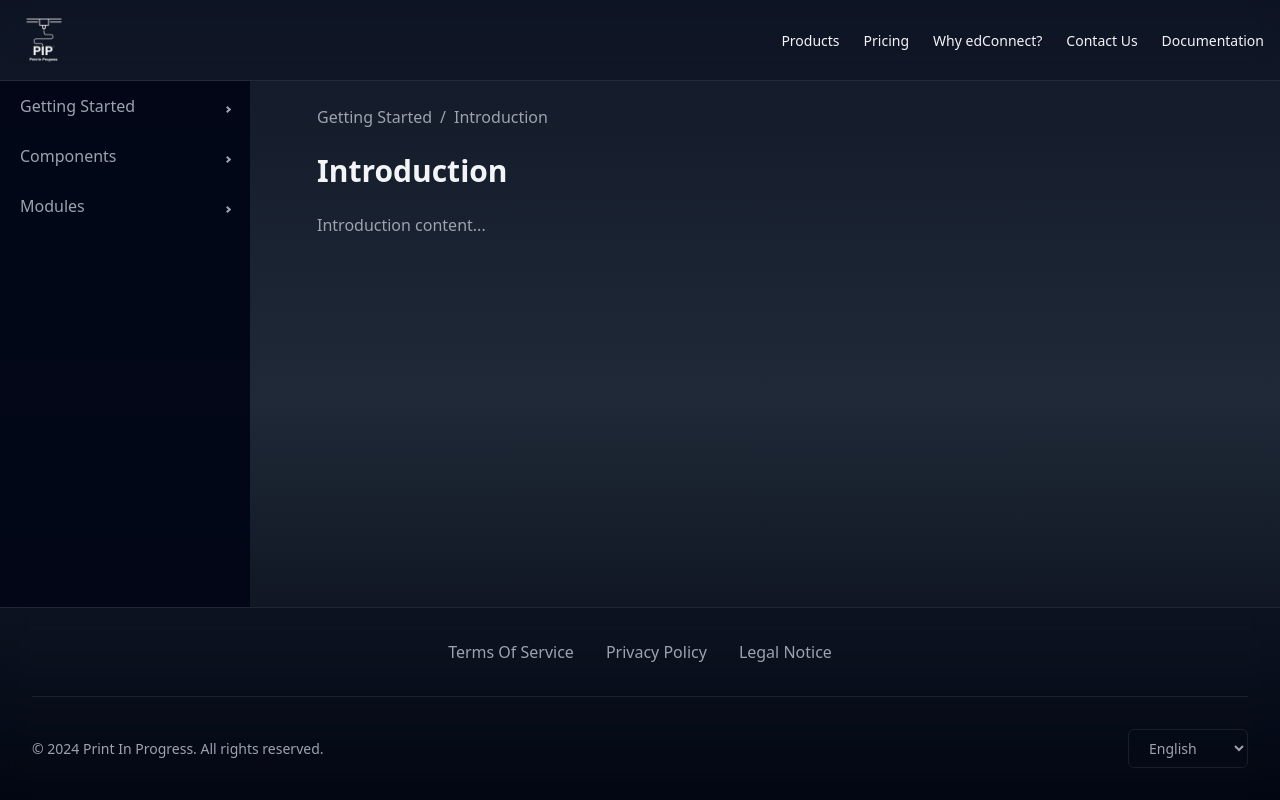
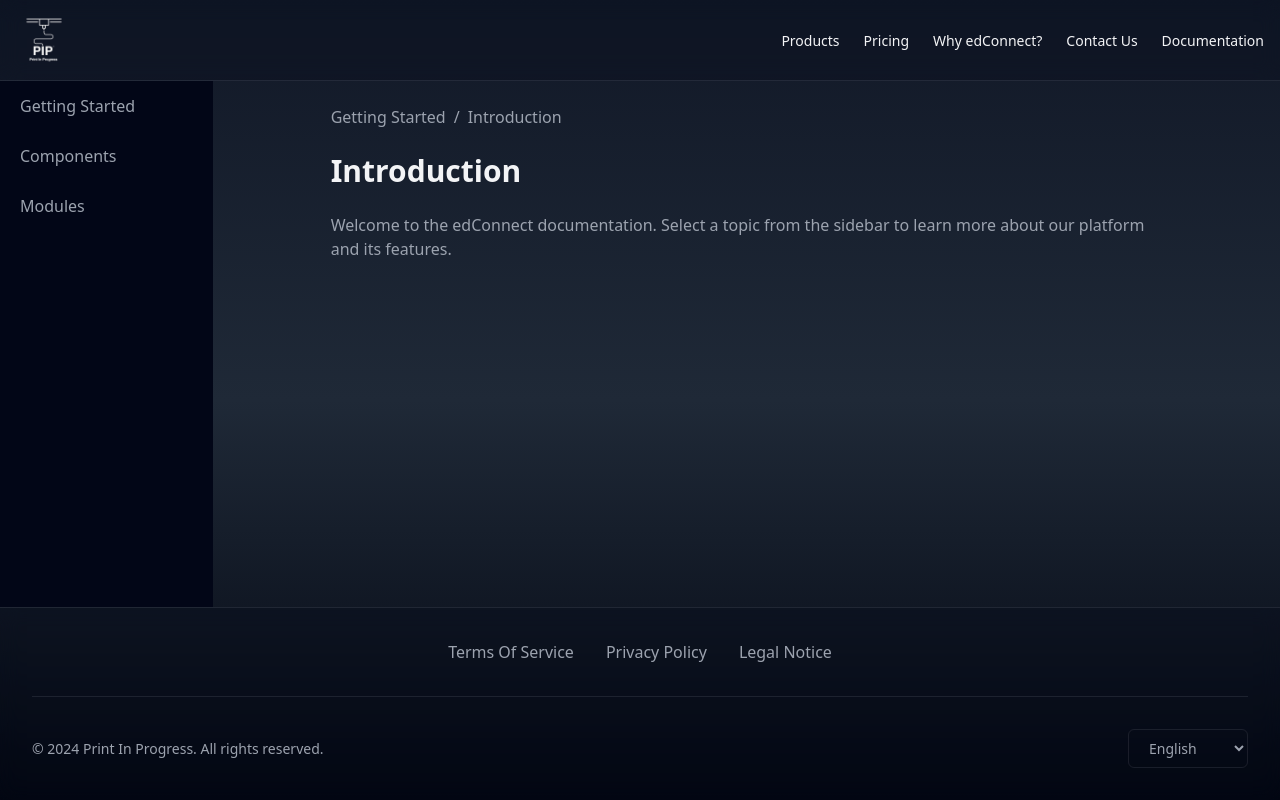
Before and after one commit to Print-In-Progress/PrintInProgress_Homepage, a React (Vite) app: page /documentation in a window 1280 px wide. Built offline with nearby package versions, Linux system fonts and the light colour scheme.

Commit message:
Documentation Page

```diff
--- a/src/App.jsx
+++ b/src/App.jsx
@@ -5,13 +5,14 @@ import NotFound from "./pages/NotFound";
 import Home from "./pages/Home";
 import Products from "./pages/Products";
 import Pricing from "./pages/Pricing";
-import Documentation from "./pages/Documentation";
 import Services from "./pages/Services";
 import Privacy from "./pages/Privacy";
 import Contact from "./pages/Contact";
 import TermsOfService from "./pages/TermsOfService";
 import Policy from "./pages/Policy";
 import LegalNotice from "./pages/LegalNotice";
+import DocumentationLayout from "./layouts/DocumentationLayout";
+import Documentation from "./pages/Documentation";
 
 const App = () => {
   return (
@@ -21,12 +22,16 @@ const App = () => {
           <Route path="/" element={<Home />} />
           <Route path="/products" element={<Products />} />
           <Route path="/pricing" element={<Pricing />} />
-          <Route path="/documentation" element={<Documentation />} />
           <Route path="/services" element={<Services />} />
           <Route path="/privacy" element={<Privacy />} />
           <Route path="/terms-of-service" element={<TermsOfService />} />
           <Route path="/privacy-policy" element={<Policy />} />
           <Route path="/legal-notice" element={<LegalNotice />} />
+
+          <Route element={<DocumentationLayout />}>
+            <Route path="/documentation" element={<Documentation />} />
+            <Route path="/documentation/:section" element={<Documentation />} />
+          </Route>
 
           {/* Combined Contact routes */}
           <Route path="/contact/:type" element={<Contact />} />
--- a/src/components/Header.jsx
+++ b/src/components/Header.jsx
@@ -24,7 +24,7 @@ const Header = ({
       {/* Section to close Dropdown when clicked */}
       <section onClick={handlePageClick}>
         <Link to="/">
-          <img src={Logo} className="h-14 w-fit" alt="Logo" />
+          <img src={Logo} className="h-14" alt="Logo" />
         </Link>
       </section>
 
--- a/src/config/documentationConfig.jsx
+++ b/src/config/documentationConfig.jsx
@@ -2,33 +2,92 @@ export const sections = [
   {
     title: "Getting Started",
     items: [
-      { title: "Introduction", content: "Introduction content..." },
-      { title: "Quick Start", content: "Quick start guide..." },
-      { title: "Installation", content: "Installation instructions..." },
+      { title: "Introduction", path: "intro" },
+      { title: "Quick Start", path: "quickstart" },
+      { title: "Installation", path: "installation" },
     ],
   },
   {
     title: "Components",
     items: [
-      { title: "Admin Panel", content: "Admin panel documentation..." },
-      { title: "Mobile App", content: "Mobile app documentation..." },
-      { title: "Web Interface", content: "Web interface documentation..." },
+      { title: "Admin Panel", path: "admin-panel" },
+      { title: "Mobile App", path: "mobile-app" },
+      { title: "Web Interface", path: "web-interface" },
     ],
   },
   {
     title: "Modules",
     items: [
-      { title: "Newspaper", content: "Newspaper module documentation..." },
-      { title: "Events", content: "Events module documentation..." },
-      {
-        title: "Push Notifications",
-        content: "Push notifications documentation...",
-      },
-      {
-        title: "User Management",
-        content: "User management documentation...",
-      },
-      { title: "Surveys", content: "Surveys module documentation..." },
+      { title: "Newspaper", path: "newspaper" },
+      { title: "Events", path: "events" },
+      { title: "Push Notifications", path: "notifications" },
+      { title: "User Management", path: "user-management" },
+      { title: "Surveys", path: "surveys" },
     ],
   },
 ];
+
+export const documentationContent = {
+  intro: {
+    section: "Getting Started",
+    title: "Introduction",
+    content:
+      "Welcome to edConnect documentation. This guide will help you get started with our platform...",
+  },
+  quickstart: {
+    section: "Getting Started",
+    title: "Quick Start",
+    content: "Follow these steps to quickly set up your edConnect instance...",
+  },
+  installation: {
+    section: "Getting Started",
+    title: "Installation",
+    content: "Detailed installation instructions for different environments...",
+  },
+  "admin-panel": {
+    section: "Components",
+    title: "Admin Panel",
+    content:
+      "The Admin Panel is your central hub for managing all aspects of edConnect...",
+  },
+  "mobile-app": {
+    section: "Components",
+    title: "Mobile App",
+    content:
+      "The edConnect mobile app provides on-the-go access to all features...",
+  },
+  "web-interface": {
+    section: "Components",
+    title: "Web Interface",
+    content: "The web interface provides a comprehensive platform for users...",
+  },
+  newspaper: {
+    section: "Modules",
+    title: "Newspaper Module",
+    content:
+      "The Newspaper module allows schools to create and manage their digital publications...",
+  },
+  events: {
+    section: "Modules",
+    title: "Events Module",
+    content:
+      "Manage and coordinate school events efficiently with our Events module...",
+  },
+  notifications: {
+    section: "Modules",
+    title: "Push Notifications",
+    content:
+      "Keep your school community informed with instant push notifications...",
+  },
+  "user-management": {
+    section: "Modules",
+    title: "User Management",
+    content: "Control access and manage user roles effectively...",
+  },
+  surveys: {
+    section: "Modules",
+    title: "Surveys Module",
+    content:
+      "Create and distribute surveys to gather feedback from your school community...",
+  },
+};
--- /dev/null
+++ b/src/layouts/DocumentationLayout.jsx
@@ -0,0 +1,93 @@
+import React, { useState, useEffect } from "react";
+import { Outlet, useNavigate } from "react-router-dom";
+import { Sidebar, Menu, MenuItem, SubMenu } from "react-pro-sidebar";
+import { sections } from "../config/documentationConfig";
+
+const DocumentationLayout = () => {
+  const [isSidebarOpen, setIsSidebarOpen] = useState(false);
+  const navigate = useNavigate();
+
+  useEffect(() => {
+    setIsSidebarOpen(window.innerWidth >= 768);
+  }, []);
+
+  return (
+    <div className="flex h-full">
+      {/* Overlay for mobile */}
+      {isSidebarOpen && (
+        <div
+          className="fixed inset-0 z-30 bg-black bg-opacity-50 md:hidden"
+          onClick={() => setIsSidebarOpen(false)}
+        />
+      )}
+
+      {/* Sidebar */}
+      <aside
+        className={`${
+          isSidebarOpen ? "absolute bottom-0 left-0 top-0 z-40" : "hidden"
+        } h-full w-64 overflow-auto bg-[#020617] md:relative md:block`}
+      >
+        <Sidebar
+          backgroundColor="transparent"
+          rootStyles={{
+            ".ps-submenu-content": {
+              backgroundColor: "#020617 !important",
+            },
+            ".ps-sidebar-container": {
+              border: "none !important",
+            },
+            "&": {
+              borderRight: "none", // Removes any right border
+              boxShadow: "none", // Removes any box shadow
+            },
+          }}
+        >
+          <Menu
+            menuItemStyles={{
+              button: {
+                color: "#9CA3AF",
+                "&:hover": {
+                  backgroundColor: "rgba(255, 255, 255, 0.1)",
+                  color: "#F3F4F6",
+                },
+              },
+            }}
+          >
+            {sections.map((section) => (
+              <SubMenu
+                key={section.title}
+                label={section.title}
+                className="text-body"
+              >
+                {section.items.map((item) => (
+                  <MenuItem
+                    key={item.title}
+                    className="text-body"
+                    onClick={() => {
+                      navigate(`/documentation/${item.path}`);
+                      if (window.innerWidth < 768) {
+                        setIsSidebarOpen(false);
+                      }
+                    }}
+                  >
+                    {item.title}
+                  </MenuItem>
+                ))}
+              </SubMenu>
+            ))}
+          </Menu>
+        </Sidebar>
+      </aside>
+
+      {/* Main Content Area */}
+      <main className="w-full">
+        <div className="mx-auto max-w-4xl px-4 py-6 md:px-8">
+          {/* Documentation Content */}
+          <Outlet context={{ isSidebarOpen, setIsSidebarOpen }} />
+        </div>
+      </main>
+    </div>
+  );
+};
+
+export default DocumentationLayout;
--- a/src/pages/Contact.jsx
+++ b/src/pages/Contact.jsx
@@ -13,7 +13,7 @@ const Contact = () => {
   };
 
   // Validate and redirect if invalid type
-  React.useEffect(() => {
+  useEffect(() => {
     const validTypes = ["general", "support", "ideas"];
     if (!validTypes.includes(type)) {
       navigate("/contact/general", { replace: true });
--- a/src/pages/Documentation.jsx
+++ b/src/pages/Documentation.jsx
@@ -1,119 +1,39 @@
-import React, { useState, useEffect } from "react";
-import { Sidebar, Menu, MenuItem, SubMenu } from "react-pro-sidebar";
-import { sections } from "../config/documentationConfig";
+import React, { useEffect, useState } from "react";
+import { useParams, useOutletContext } from "react-router-dom";
+import { documentationContent } from "../config/documentationConfig";
 
 const Documentation = () => {
-  const [isSidebarOpen, setIsSidebarOpen] = useState(false);
-  const [mainHeight, setMainHeight] = useState(0);
-
-  // Calculate and update main content height
-  useEffect(() => {
-    const updateHeight = () => {
-      const headerHeight = document.querySelector("nav")?.offsetHeight || 0;
-      const footerHeight = document.querySelector("footer")?.offsetHeight || 0;
-      const windowHeight = window.innerHeight;
-      setMainHeight(windowHeight - headerHeight - footerHeight);
-    };
-
-    updateHeight();
-    window.addEventListener("resize", updateHeight);
-    return () => window.removeEventListener("resize", updateHeight);
-  }, []);
-
-  // Set initial sidebar state based on screen size
-  useEffect(() => {
-    setIsSidebarOpen(window.innerWidth >= 768);
-  }, []);
-
-  // State for selected content
-  const [selectedContent, setSelectedContent] = useState({
-    section: sections[0].title,
-    title: sections[0].items[0].title,
-    content: sections[0].items[0].content,
+  const { section } = useParams();
+  const { isSidebarOpen, setIsSidebarOpen } = useOutletContext();
+  const [content, setContent] = useState({
+    section: "Getting Started",
+    title: "Introduction",
+    content: "Welcome to the edConnect documentation...",
   });
 
+  // Update content when route changes
+  useEffect(() => {
+    if (section && documentationContent[section]) {
+      setContent(documentationContent[section]);
+    } else {
+      // Default content for /documentation route
+      setContent({
+        section: "Getting Started",
+        title: "Introduction",
+        content:
+          "Welcome to the edConnect documentation. Select a topic from the sidebar to learn more about our platform and its features.",
+      });
+    }
+  }, [section]);
+
   return (
-    <div className="relative flex min-h-full">
-      {/* Overlay for mobile */}
-      {isSidebarOpen && (
-        <div
-          className="fixed inset-0 z-40 bg-black bg-opacity-50 md:hidden"
-          onClick={() => setIsSidebarOpen(false)}
-        />
-      )}
-
-      {/* Sidebar */}
-      <div
-        style={{ height: mainHeight }}
-        className={`fixed z-40 w-64 transform bg-navbar-bg bg-opacity-95 transition-transform duration-300 ease-in-out md:sticky md:top-0 md:translate-x-0 ${isSidebarOpen ? "translate-x-0" : "-translate-x-full"
-          }`}
-      >
-        <Sidebar
-          className="h-full overflow-y-auto"
-          backgroundColor="transparent"
-          rootStyles={{
-            ".ps-submenu-content": {
-              backgroundColor: "#020617 !important",
-            },
-            "&": {
-              borderRight: "none",
-              boxShadow: "none",
-            },
-          }}
-        >
-          <Menu
-            menuItemStyles={{
-              button: {
-                color: "#9CA3AF",
-                "&:hover": {
-                  backgroundColor: "rgba(255, 255, 255, 0.1)",
-                  color: "#F3F4F6",
-                },
-              },
-            }}
-          >
-            {sections.map((section) => (
-              <SubMenu
-                key={section.title}
-                label={section.title}
-                className="text-body"
-              >
-                {section.items.map((item) => (
-                  <MenuItem
-                    key={item.title}
-                    className="text-body"
-                    onClick={() => {
-                      setSelectedContent({
-                        section: section.title,
-                        title: item.title,
-                        content: item.content,
-                      });
-                      if (window.innerWidth < 768) {
-                        setIsSidebarOpen(false);
-                      }
-                    }}
-                  >
-                    {item.title}
-                  </MenuItem>
-                ))}
-              </SubMenu>
-            ))}
-          </Menu>
-        </Sidebar>
+    <>
+      <nav className="mb-6 flex items-center justify-between md:justify-start">
+        <div className="flex items-center text-gray-body">
+          <span>{content.section}</span>
+          <span className="mx-2">/</span>
+          <span>{content.title}</span>
         </div>
-
-      {/* Main Content */}
-      <div
-        className="w-full px-4 py-6 md:px-8"
-        style={{ minHeight: mainHeight }}
-      >
-        <div className="mx-auto max-w-4xl">
-          <div className="mb-6 flex items-center justify-between">
-            <nav className="flex items-center text-gray-body">
-              <span>{selectedContent.section}</span>
-              <span className="mx-2">/</span>
-              <span>{selectedContent.title}</span>
-            </nav>
 
         <button
           onClick={() => setIsSidebarOpen(!isSidebarOpen)}
@@ -121,20 +41,16 @@ const Documentation = () => {
         >
           {isSidebarOpen ? "Hide Menu" : "Show Menu"}
         </button>
-          </div>
+      </nav>
 
       <h1 className="mb-6 text-display-md text-gray-display">
-            {selectedContent.title}
+        {content.title}
       </h1>
 
       <div className="prose prose-invert max-w-none">
-            <p className="text-body text-gray-body">
-              {selectedContent.content}
-            </p>
+        <p className="text-body text-gray-body">{content.content}</p>
       </div>
-        </div>
-      </div>
-    </div>
+    </>
   );
 };
 
```
Lines whose indentation alone changed are shown as unchanged.
